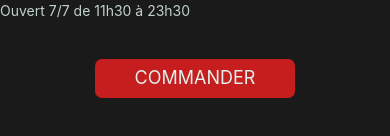
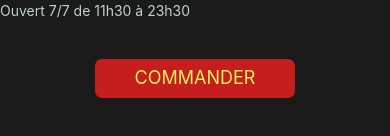
Before and after one commit to yaro972/menu-chooser, a React Native app: screen / in a window 390 px wide. Shown: the part 526-662 px from the top of the page. Built offline with nearby package versions, Linux system fonts and the light colour scheme.

Commit message:
Change text color button

```diff
--- a/Views/home/home.style.js
+++ b/Views/home/home.style.js
@@ -46,7 +46,7 @@ const styles = StyleSheet.create({
     borderRadius: 7,
   },
   textButtonCommand: {
-    color: '#dff0ed',
+    color: '#eaf05e',
     fontSize: 18,
     textTransform: 'uppercase',
   },
```
